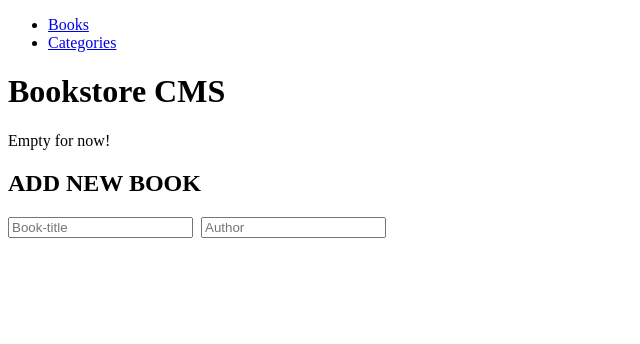
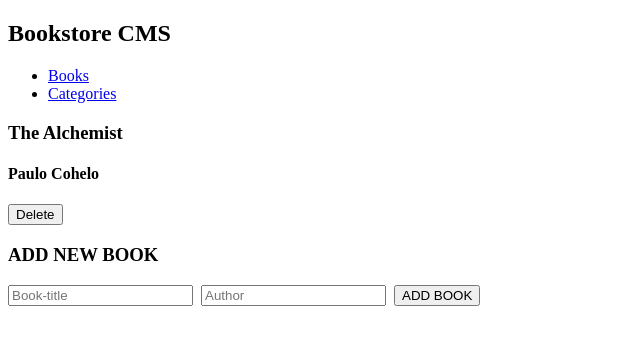
Before and after one commit to AbrahaKahsay/bookstore, a React (Create React App) app: page / in a window 1280 px wide. Shown: the top 344 px of the page, without its empty margins (0-640 px from the left). Built offline with nearby package versions, Linux system fonts and the light colour scheme.

Commit message:
Finish on creating components

```diff
--- a/src/App.js
+++ b/src/App.js
@@ -6,6 +6,9 @@ function App() {
   return (
     <>
     <nav>
+      <header className="books-header">
+        <h1> Bookstore CMS</h1>
+      </header>
       <ul>
         <li><Link to='/'>Books</Link></li>
         <li><Link to='/categories'>Categories</Link></li>
--- a/src/components/Book.js
+++ b/src/components/Book.js
@@ -1,10 +1,14 @@
 import React from "react";
 
-const Book = ()=> {
+const Book = (props)=> {
+    const { title, author } = props;
+
 return (
 <div>
-   Empty for now!
-</div>
-)
+    <h3>{title}</h3>
+    <h4>{author}</h4>
+    <button type="button">Delete</button>
+  </div>
+  );
 }
 export default Book;
--- a/src/components/Books.js
+++ b/src/components/Books.js
@@ -1,14 +1,20 @@
-import React from "react";
+import React, { useState } from "react";
 import Book from './Book';
 import Form from './Form';
 
 const Books = ()=> {
+    const[books] = useState([
+        {
+            title: "The Alchemist",
+            author: "Paulo Cohelo",
+            id: Math.random()
+        }]);
+
     return (
         <div className="books">
-            <div className="books-header">
-                <h1> Bookstore CMS</h1>
+            <div>
+            {books.map((book) => (<Book title={book.title} author={book.author} key={book.id}/>))}
             </div>
-            <Book />
             <Form />
         </div>
     )
--- a/src/components/Form.js
+++ b/src/components/Form.js
@@ -4,11 +4,12 @@ const Form = ()=> {
 return (
 <div>
 <header>
-        <h2>ADD NEW BOOK</h2>
+        <h3>ADD NEW BOOK</h3>
     </header>
     <form>
         <input type="text" placeholder="Book-title" /> &nbsp;
-        <input type="text" placeholder="Author" />
+        <input type="text" placeholder="Author" /> &nbsp;
+        <button type="submit">ADD BOOK</button>
     </form>
 </div>
 )
```
Also changed, not shown: src/components/Categories.js (line endings or trailing spaces), src/components/Navbar.js (deleted).
